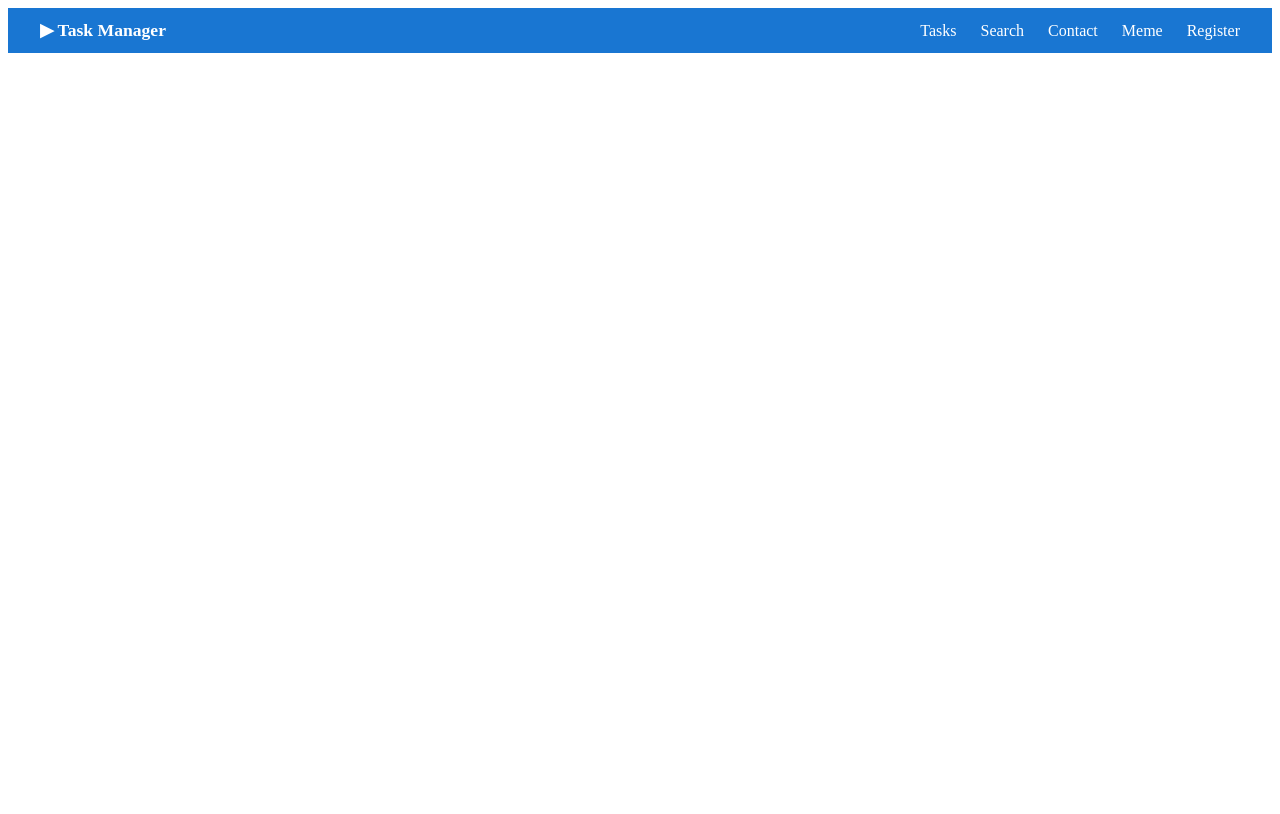
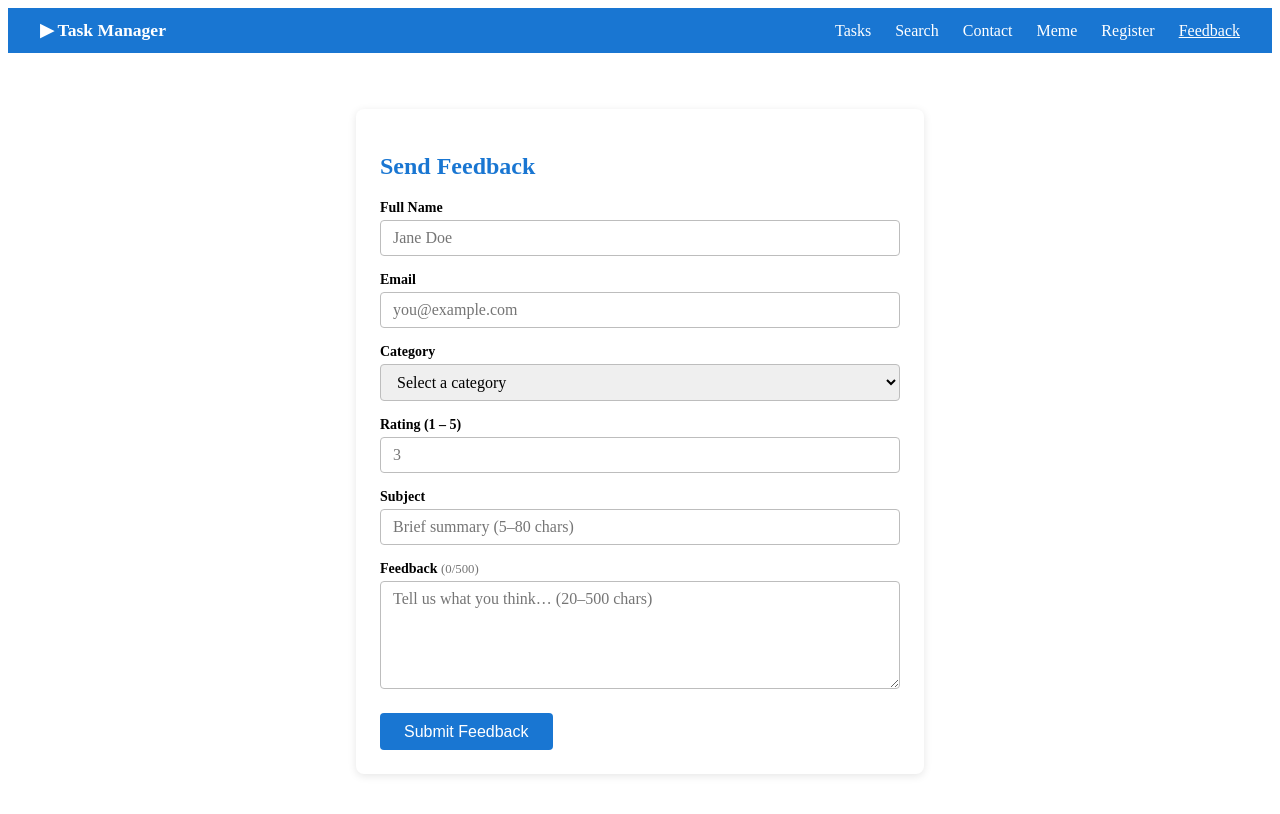
Before and after one commit to Jelmer-dataleaf/Test, an Angular app in the folder demo-app/: page /feedback in a window 1280 px wide. Before the commit this address led to /. Shown: the top 814 px of the page. Built offline with nearby package versions, Linux system fonts and the light colour scheme.

Commit message:
Feedback form

```diff
--- a/demo-app/src/app/app.html
+++ b/demo-app/src/app/app.html
@@ -6,6 +6,7 @@
     <a routerLink="/contact" routerLinkActive="active" data-testid="nav-contact">Contact</a>
     <a routerLink="/meme" routerLinkActive="active" data-testid="nav-meme">Meme</a>
     <a routerLink="/register" routerLinkActive="active" data-testid="nav-register">Register</a>
+    <a routerLink="/feedback" routerLinkActive="active" data-testid="nav-feedback">Feedback</a>
   </nav>
 </header>
 
--- a/demo-app/src/app/app.routes.ts
+++ b/demo-app/src/app/app.routes.ts
@@ -5,6 +5,7 @@ import { TaskSearchComponent } from './components/task-search/task-search.compon
 import { ContactFormComponent } from './components/contact-form/contact-form.component';
 import { MemePageComponent } from './components/meme-page/meme-page.component';
 import { RegisterFormComponent } from './components/register-form/register-form.component';
+import { FeedbackFormComponent } from './components/feedback-form/feedback-form.component';
 
 export const routes: Routes = [
   { path: '', redirectTo: 'tasks', pathMatch: 'full' },
@@ -14,4 +15,5 @@ export const routes: Routes = [
   { path: 'contact', component: ContactFormComponent },
   { path: 'meme', component: MemePageComponent },
   { path: 'register', component: RegisterFormComponent },
+  { path: 'feedback', component: FeedbackFormComponent },
 ];
--- /dev/null
+++ b/demo-app/src/app/components/feedback-form/feedback-form.component.html
@@ -0,0 +1,118 @@
+<div class="feedback-page" data-testid="feedback-page">
+  <h2>Send Feedback</h2>
+
+  <div *ngIf="submitted" class="success-banner" data-testid="success-banner">
+    Thanks for your feedback! We really appreciate it.
+    <button (click)="reset()" data-testid="reset-btn">Send more</button>
+  </div>
+
+  <form
+    *ngIf="!submitted"
+    [formGroup]="form"
+    (ngSubmit)="submit()"
+    novalidate
+    data-testid="feedback-form"
+  >
+    <!-- Full Name -->
+    <div class="field">
+      <label for="fullName">Full Name</label>
+      <input
+        id="fullName"
+        type="text"
+        formControlName="fullName"
+        placeholder="Jane Doe"
+        data-testid="input-fullName"
+      />
+      <span class="error" *ngIf="fullName.invalid && fullName.touched" data-testid="error-fullName">
+        <span *ngIf="fullName.errors?.['required']">Full name is required.</span>
+        <span *ngIf="fullName.errors?.['minlength']">At least 2 characters.</span>
+      </span>
+    </div>
+
+    <!-- Email -->
+    <div class="field">
+      <label for="email">Email</label>
+      <input
+        id="email"
+        type="email"
+        formControlName="email"
+        placeholder="you@example.com"
+        data-testid="input-email"
+      />
+      <span class="error" *ngIf="email.invalid && email.touched" data-testid="error-email">
+        <span *ngIf="email.errors?.['required']">Email is required.</span>
+        <span *ngIf="email.errors?.['email']">Enter a valid email address.</span>
+      </span>
+    </div>
+
+    <!-- Category -->
+    <div class="field">
+      <label for="category">Category</label>
+      <select id="category" formControlName="category" data-testid="input-category">
+        <option value="" disabled>Select a category</option>
+        <option *ngFor="let cat of categories" [value]="cat">{{ cat }}</option>
+      </select>
+      <span class="error" *ngIf="category.invalid && category.touched" data-testid="error-category">
+        Please select a category.
+      </span>
+    </div>
+
+    <!-- Rating -->
+    <div class="field">
+      <label for="rating">Rating (1 – 5)</label>
+      <input
+        id="rating"
+        type="number"
+        formControlName="rating"
+        min="1"
+        max="5"
+        placeholder="3"
+        data-testid="input-rating"
+      />
+      <span class="error" *ngIf="rating.invalid && rating.touched" data-testid="error-rating">
+        <span *ngIf="rating.errors?.['required']">Rating is required.</span>
+        <span *ngIf="rating.errors?.['min'] || rating.errors?.['max']"
+          >Must be between 1 and 5.</span
+        >
+      </span>
+    </div>
+
+    <!-- Subject -->
+    <div class="field">
+      <label for="subject">Subject</label>
+      <input
+        id="subject"
+        type="text"
+        formControlName="subject"
+        placeholder="Brief summary (5–80 chars)"
+        data-testid="input-subject"
+      />
+      <span class="error" *ngIf="subject.invalid && subject.touched" data-testid="error-subject">
+        <span *ngIf="subject.errors?.['required']">Subject is required.</span>
+        <span *ngIf="subject.errors?.['minlength']">At least 5 characters.</span>
+        <span *ngIf="subject.errors?.['maxlength']">Max 80 characters.</span>
+      </span>
+    </div>
+
+    <!-- Feedback -->
+    <div class="field">
+      <label for="feedback"
+        >Feedback <span class="char-count">({{ feedbackLength }}/500)</span></label
+      >
+      <textarea
+        id="feedback"
+        formControlName="feedback"
+        rows="5"
+        placeholder="Tell us what you think… (20–500 chars)"
+        data-testid="input-feedback"
+      ></textarea>
+      <span class="error" *ngIf="feedback.invalid && feedback.touched" data-testid="error-feedback">
+        <span *ngIf="feedback.errors?.['required']">Feedback is required.</span>
+        <span *ngIf="feedback.errors?.['minlength']">At least 20 characters.</span>
+        <span *ngIf="feedback.errors?.['maxlength']">Max 500 characters.</span>
+      </span>
+    </div>
+
+    <button type="submit" data-testid="submit-btn">Submit Feedback</button>
+  </form>
+</div>
--- /dev/null
+++ b/demo-app/src/app/components/feedback-form/feedback-form.component.scss
@@ -0,0 +1,95 @@
+.feedback-page {
+  max-width: 520px;
+  margin: 2rem auto;
+  padding: 1.5rem;
+  background: #fff;
+  border-radius: 8px;
+  box-shadow: 0 2px 8px rgba(0, 0, 0, 0.1);
+
+  h2 {
+    margin-bottom: 1.25rem;
+    color: #1976d2;
+  }
+}
+
+.field {
+  display: flex;
+  flex-direction: column;
+  margin-bottom: 1rem;
+
+  label {
+    font-size: 0.875rem;
+    font-weight: 600;
+    margin-bottom: 0.25rem;
+  }
+
+  input,
+  select,
+  textarea {
+    padding: 0.5rem 0.75rem;
+    border: 1px solid #bdbdbd;
+    border-radius: 4px;
+    font-size: 1rem;
+    font-family: inherit;
+    transition: border-color 0.2s;
+
+    &:focus {
+      outline: none;
+      border-color: #1976d2;
+    }
+
+    &.ng-invalid.ng-touched {
+      border-color: #d32f2f;
+    }
+  }
+
+  textarea {
+    resize: vertical;
+  }
+}
+
+.char-count {
+  font-weight: 400;
+  color: #757575;
+  font-size: 0.8rem;
+}
+
+.error {
+  margin-top: 0.25rem;
+  font-size: 0.8rem;
+  color: #d32f2f;
+}
+
+button[type='submit'] {
+  margin-top: 0.5rem;
+  padding: 0.6rem 1.5rem;
+  background: #1976d2;
+  color: #fff;
+  border: none;
+  border-radius: 4px;
+  font-size: 1rem;
+  cursor: pointer;
+
+  &:hover {
+    background: #1565c0;
+  }
+}
+
+.success-banner {
+  padding: 1rem;
+  background: #e8f5e9;
+  color: #2e7d32;
+  border-radius: 4px;
+  display: flex;
+  align-items: center;
+  justify-content: space-between;
+
+  button {
+    background: none;
+    border: 1px solid #2e7d32;
+    color: #2e7d32;
+    padding: 0.25rem 0.75rem;
+    border-radius: 4px;
+    cursor: pointer;
+  }
+}
--- /dev/null
+++ b/demo-app/src/app/components/feedback-form/feedback-form.component.ts
@@ -0,0 +1,62 @@
+import { Component } from '@angular/core';
+import { ReactiveFormsModule, FormBuilder, Validators } from '@angular/forms';
+import { CommonModule } from '@angular/common';
+
+@Component({
+  selector: 'app-feedback-form',
+  imports: [ReactiveFormsModule, CommonModule],
+  templateUrl: './feedback-form.component.html',
+  styleUrl: './feedback-form.component.scss',
+})
+export class FeedbackFormComponent {
+  submitted = false;
+
+  categories = ['Bug Report', 'Feature Request', 'General Feedback', 'Other'];
+
+  form = this.fb.group({
+    fullName: ['', [Validators.required, Validators.minLength(2)]],
+    email: ['', [Validators.required, Validators.email]],
+    category: ['', Validators.required],
+    rating: [null as number | null, [Validators.required, Validators.min(1), Validators.max(5)]],
+    subject: ['', [Validators.required, Validators.minLength(5), Validators.maxLength(80)]],
+    feedback: ['', [Validators.required, Validators.minLength(20), Validators.maxLength(500)]],
+  });
+
+  constructor(private fb: FormBuilder) {}
+
+  get fullName() {
+    return this.form.get('fullName')!;
+  }
+  get email() {
+    return this.form.get('email')!;
+  }
+  get category() {
+    return this.form.get('category')!;
+  }
+  get rating() {
+    return this.form.get('rating')!;
+  }
+  get subject() {
+    return this.form.get('subject')!;
+  }
+  get feedback() {
+    return this.form.get('feedback')!;
+  }
+
+  get feedbackLength() {
+    return (this.feedback.value ?? '').length;
+  }
+
+  submit() {
+    if (this.form.invalid) {
+      this.form.markAllAsTouched();
+      return;
+    }
+    this.submitted = true;
+  }
+
+  reset() {
+    this.form.reset();
+    this.submitted = false;
+  }
+}
```
Also changed, not shown: 1 other file (tests, documents, lock files or other folders).
